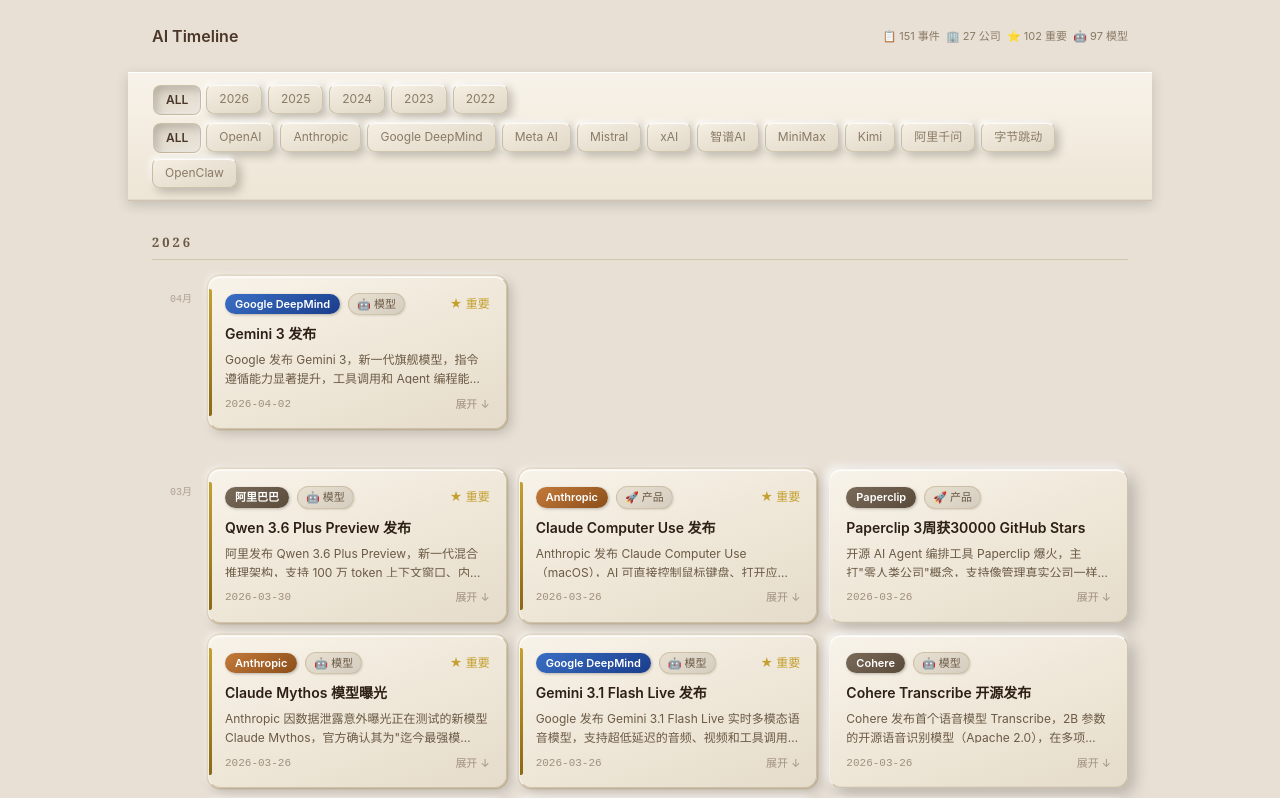
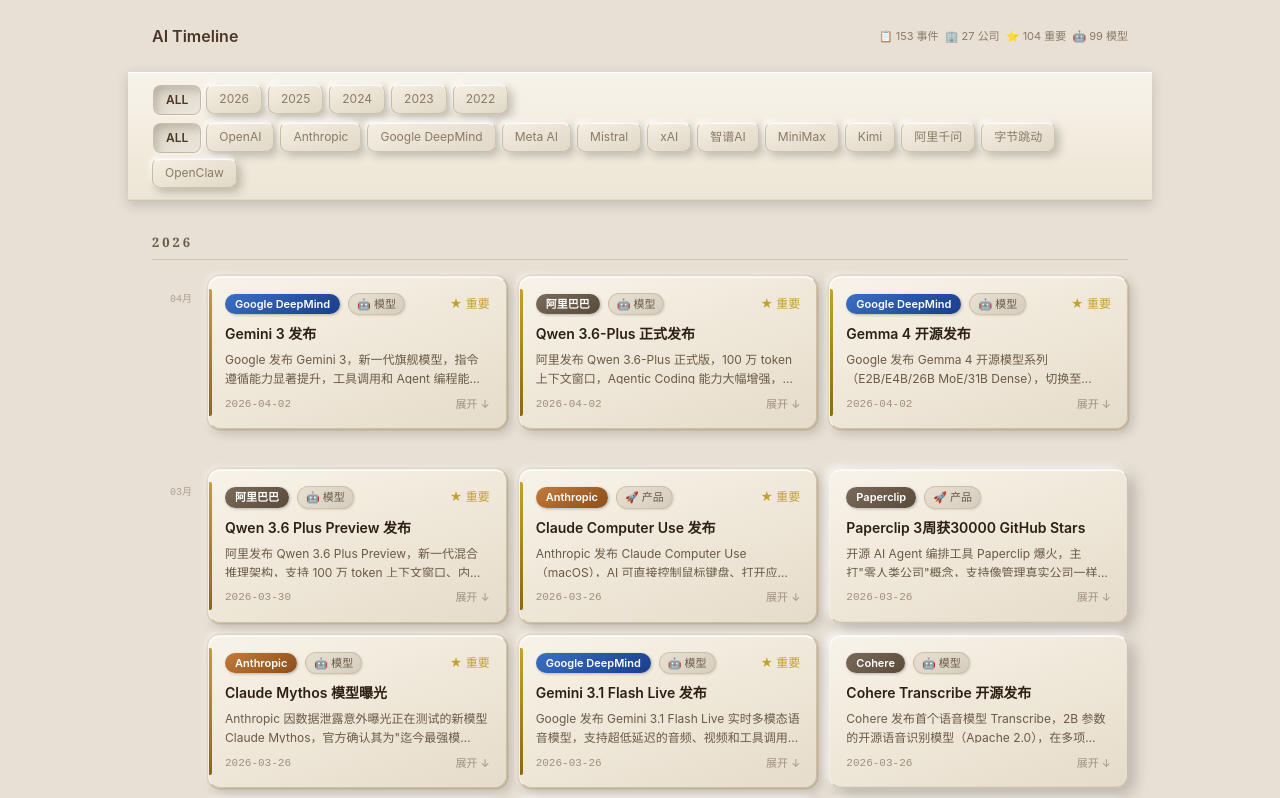
Before and after one commit to lc-chao/ai-timeline, a React (Vite) app: page / in a window 1280 px wide. Shown: the top 798 px of the page. Built offline with nearby package versions, Linux system fonts and the light colour scheme.

Commit message:
data: 自动更新 2026-04-03

```diff
--- a/src/data/events.ts
+++ b/src/data/events.ts
@@ -1377,4 +1377,22 @@
     description: 'Google 发布 Gemini 3，新一代旗舰模型，指令遵循能力显著提升，工具调用和 Agent 编程能力大幅增强。',
     importance: 'high',
   },
+  {
+    id: 'alibaba-qwen36-plus',
+    date: '2026-04-02',
+    company: '阿里巴巴',
+    type: 'model',
+    title: 'Qwen 3.6-Plus 正式发布',
+    description: '阿里发布 Qwen 3.6-Plus 正式版，100 万 token 上下文窗口，Agentic Coding 能力大幅增强，支持自主编码和多模态推理，面向企业级 AI 应用部署。',
+    importance: 'high',
+  },
+  {
+    id: 'google-gemma-4',
+    date: '2026-04-02',
+    company: 'Google DeepMind',
+    type: 'model',
+    title: 'Gemma 4 开源发布',
+    description: 'Google 发布 Gemma 4 开源模型系列（E2B/E4B/26B MoE/31B Dense），切换至 Apache 2.0 许可证，支持多模态和 Agent 工作流，可在手机和边缘设备本地运行。',
+    importance: 'high',
+  },
 ]
```
